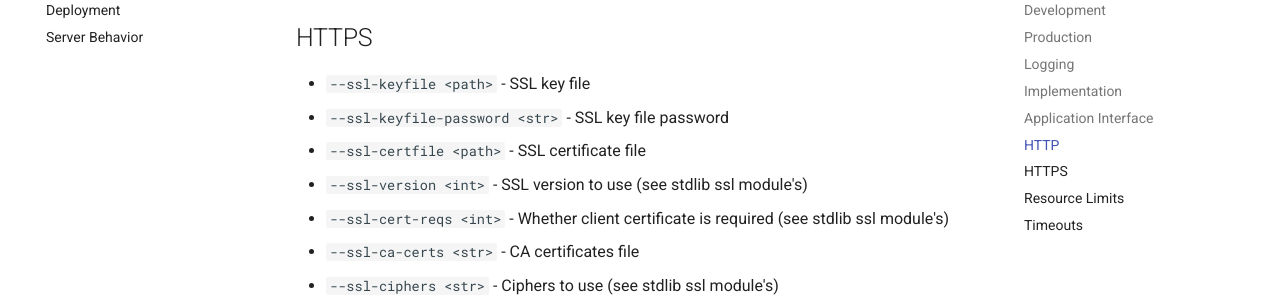
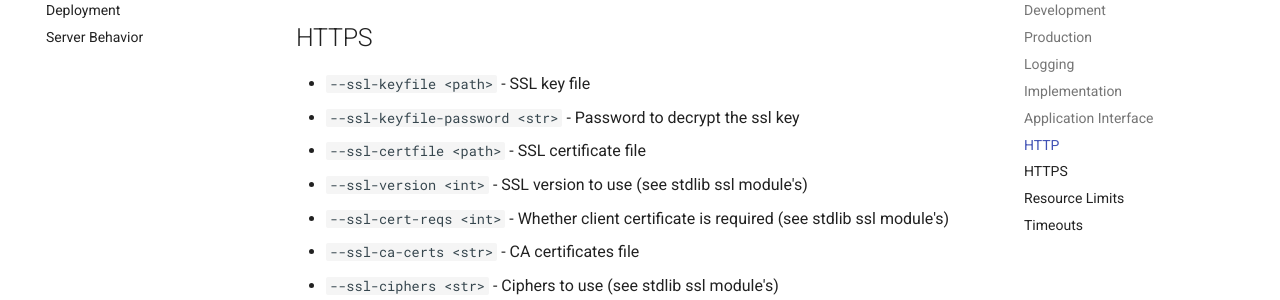
Before and after one commit to encode/uvicorn, an MkDocs documentation site: the page built from docs/settings.md, in a window 1280 px wide and 900 px high, scrolled down 2375 px. Shown: the part 152-452 px from the top of the window. Built offline with MkDocs 1.6.1 and Material for MkDocs 9.7.7, drawn with Linux system fonts in a browser that asks for light colours; comment, search, counter and statistics services are not loaded.

Commit message:
refine the parameter --ssl-keyfile-password description

```diff
--- a/docs/settings.md
+++ b/docs/settings.md
@@ -63,7 +63,7 @@ connecting IPs in the `forwarded-allow-ips` configuration.
 ## HTTPS
 
 * `--ssl-keyfile <path>` - SSL key file
-* `--ssl-keyfile-password <str>` - SSL key file password
+* `--ssl-keyfile-password <str>` - Password to decrypt the ssl key
 * `--ssl-certfile <path>` - SSL certificate file
 * `--ssl-version <int>` - SSL version to use (see stdlib ssl module's)
 * `--ssl-cert-reqs <int>` - Whether client certificate is required (see stdlib ssl module's)
```
